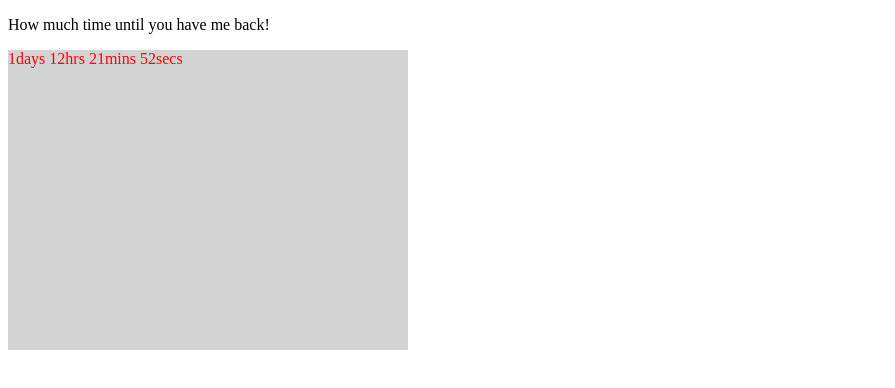
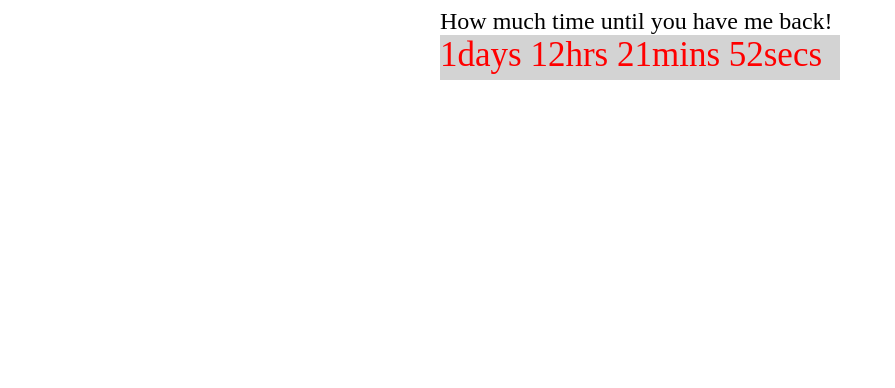
Before and after one commit to tdmichaelis/countdown, a plain HTML site: page index.html in a window 1280 px wide. Shown: the whole page, without its empty margins (0-895 px from the left). Drawn offline with Linux system fonts and the light colour scheme.

Commit message:
Add more styling

```diff
--- a/index.html
+++ b/index.html
@@ -4,16 +4,23 @@
 <title>Title of the document</title>
 <style>
 #countdown {
-	width:400px;
-	height:300px;
-	background-color:lightgrey;
-	color:red;
+	width: 400px;
+	height: 45px;
+	background-color: lightgrey;
+	color: red;
+	font-size: 35px;
+	margin: auto;
+}
+.center {
+	margin: auto;
+  	width: 400px;
+  	font-size: 24px;
 }
 </style>
 </head>
 
 <body>
-<p>How much time until you have me back!</p>
+<p class="center">How much time until you have me back!</p>
 <div id="countdown"></div>
 </body>
 <script>
```
